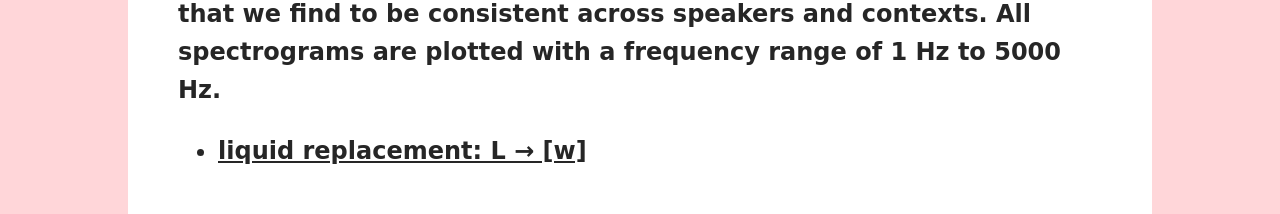
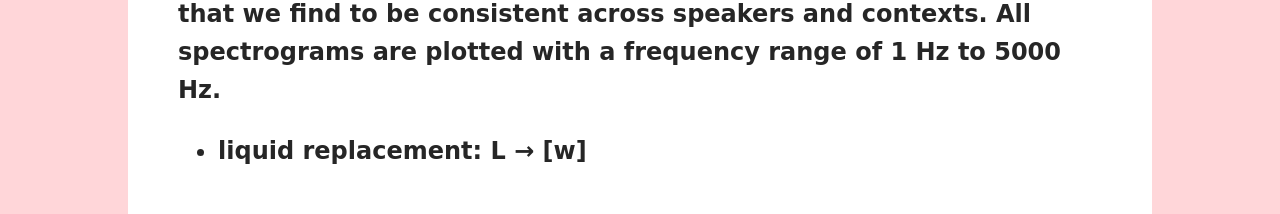
Before and after one commit to chanhenry54/lign42-website, a React (Create React App) app in the folder client/: page / in a window 1280 px wide. Shown: the part 9220-9434 px from the top of the page. Built offline with nearby package versions, Linux system fonts and the light colour scheme.

Commit message:
removed phonology underline

```diff
--- a/client/src/components/Body/style.scss
+++ b/client/src/components/Body/style.scss
@@ -85,10 +85,6 @@
                 }
 
                 #phonology {
-                    li {
-                        text-decoration: underline;
-                    }
-
                     img {
                         width: 1000px;
                     }
```
